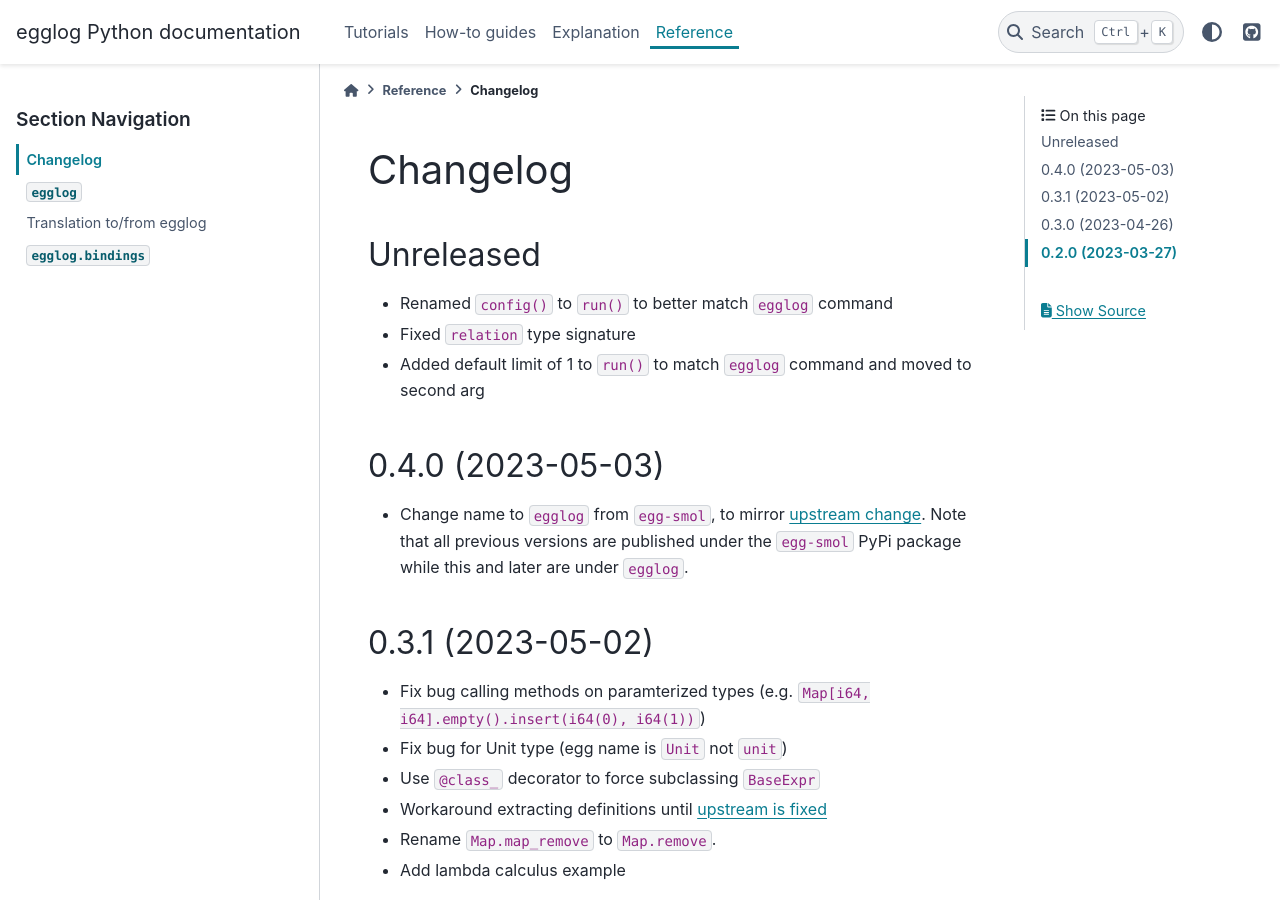
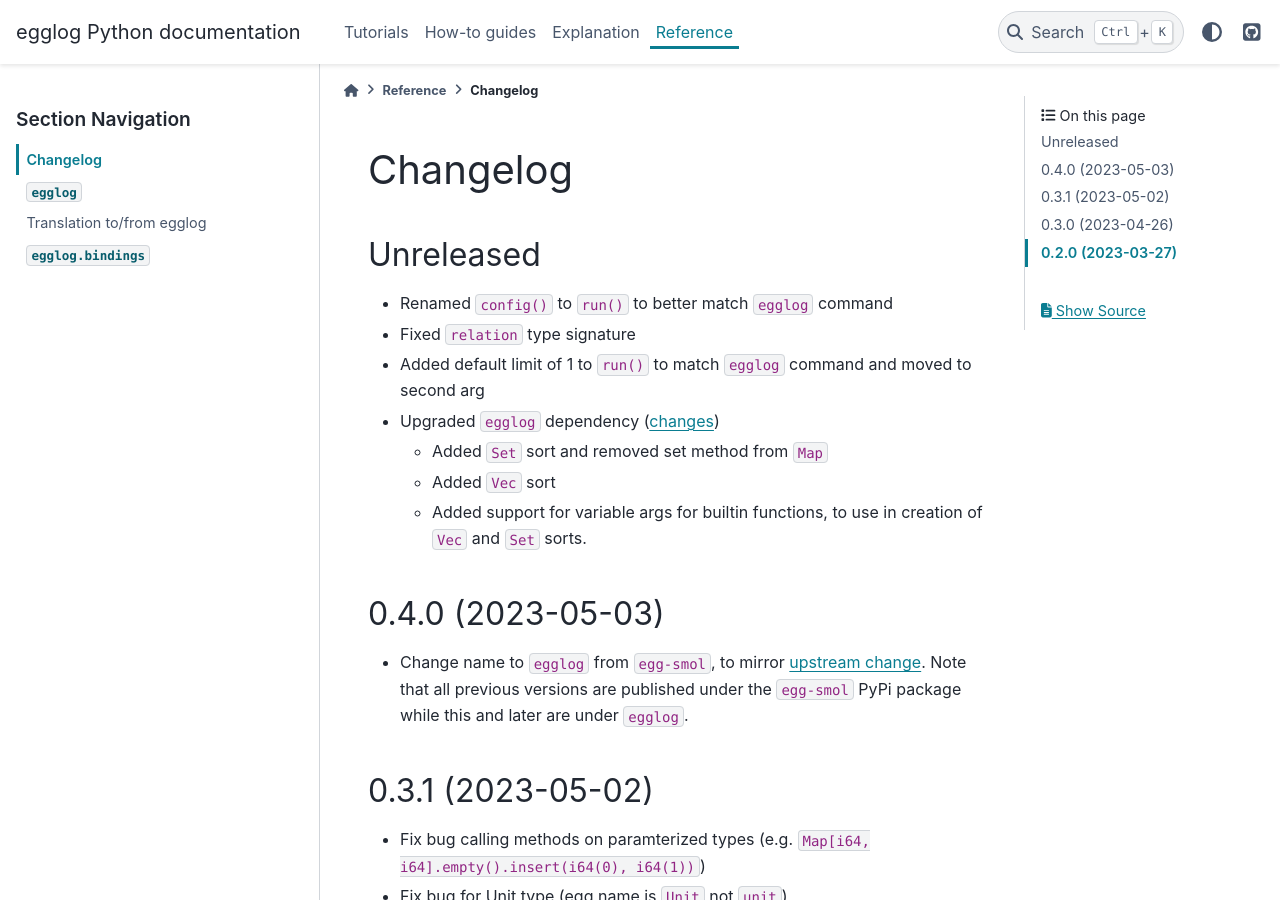
Before and after one commit to egraphs-good/egglog-python, a Sphinx documentation site: the page built from docs/changelog.md, in a window 1280 px wide and 900 px high. Built offline with Sphinx 7.4.7 and the PyData theme 0.15.4, drawn with Linux system fonts in a browser that asks for light colours; pages that are not in the unit, such as notebooks, are missing from menus.

Commit message:
Add changes to changelog

```diff
--- a/docs/changelog.md
+++ b/docs/changelog.md
@@ -5,6 +5,10 @@
 - Renamed `config()` to `run()` to better match `egglog` command
 - Fixed `relation` type signature
 - Added default limit of 1 to `run()` to match `egglog` command and moved to second arg
+- Upgraded `egglog` dependency ([changes](https://github.com/egraphs-good/egglog/compare/30feaaab88452ec4b6c5f7a199345298bac2dd0f...39b199d9bfce9cc47d0c54977279c5b04231e717))
+  - Added `Set` sort and removed set method from `Map`
+  - Added `Vec` sort
+  - Added support for variable args for builtin functions, to use in creation of `Vec` and `Set` sorts.
 
 ## 0.4.0 (2023-05-03)
 
```
